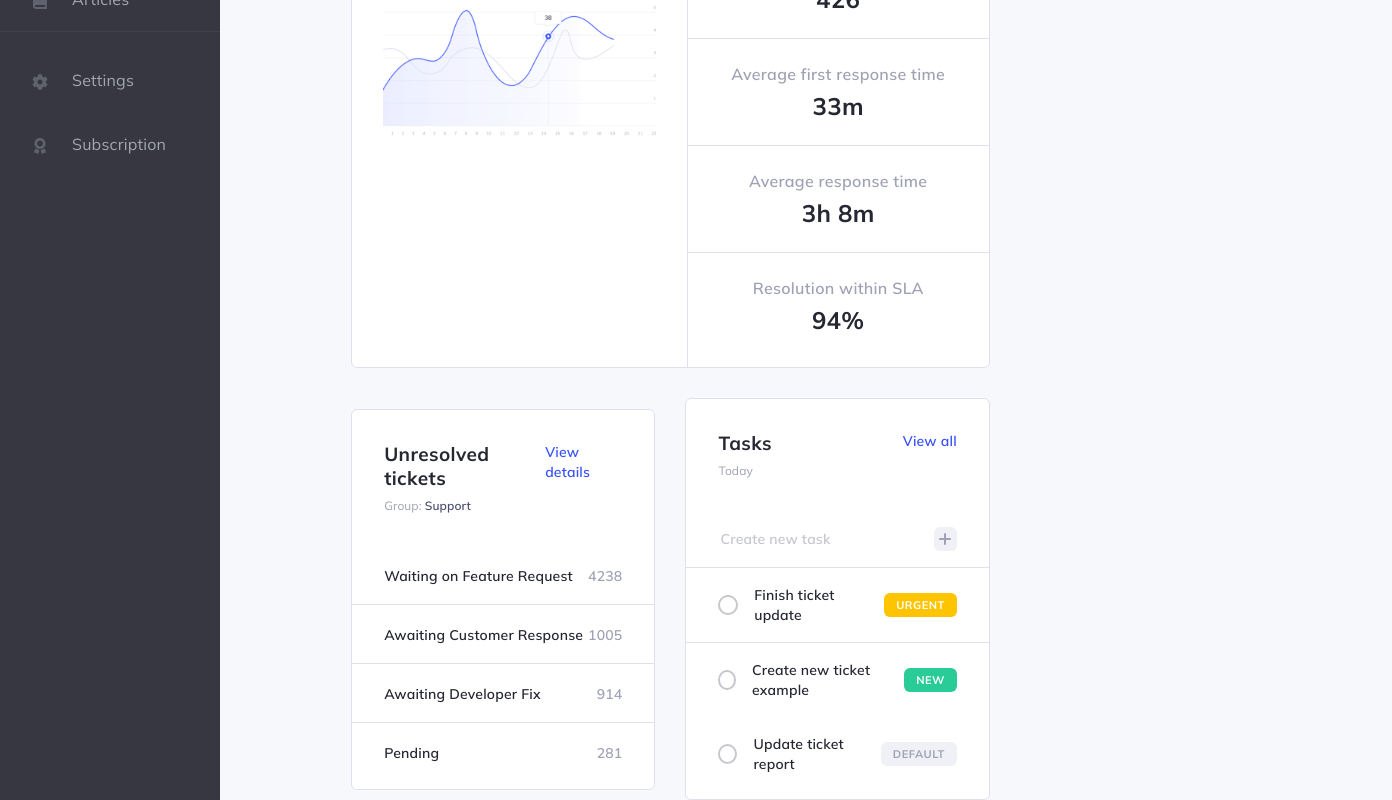
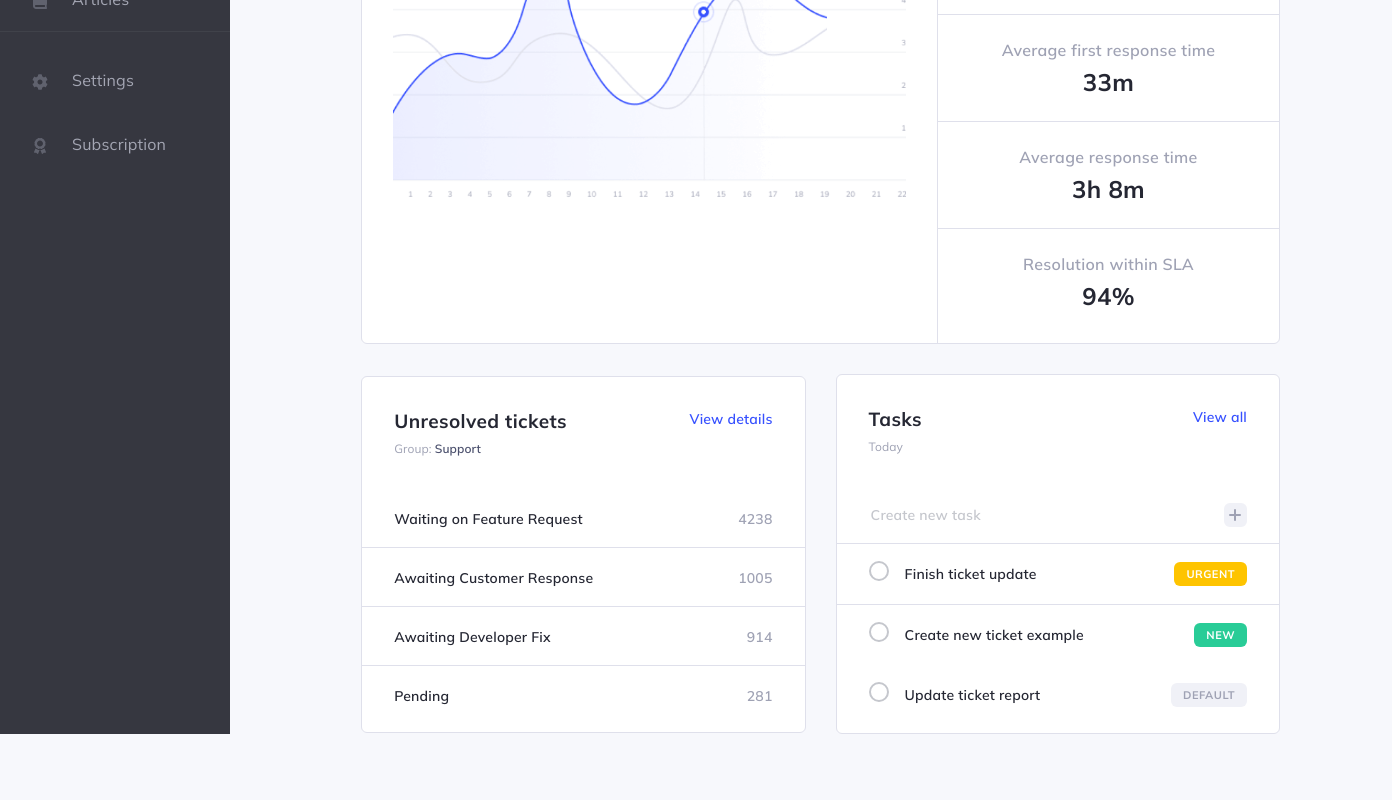
Before and after one commit to MuhammadAkbar-Ramazonov/dashboart, a React (Create React App) app: page / in a window 1280 px wide. Shown: the part 492-1292 px from the top of the page, 1392 px wide, since content can reach past the window. After the commit the page ends 1226 px from the top, so only its background shows below. Built offline with nearby package versions, Linux system fonts and the light colour scheme.

Commit message:
add chek to site

```diff
--- a/src/components/DiogramBody/DiogramChildCardsList/DiogramTaskList/DiogramTaskItem/DiogramTaskItem.css
+++ b/src/components/DiogramBody/DiogramChildCardsList/DiogramTaskList/DiogramTaskItem/DiogramTaskItem.css
@@ -1,10 +1,10 @@
-.diogram-task-item{
+.diogram-task-item {
 	padding: 17px 0;
 }
-.diogram-task-item:not(:last-child){
+.diogram-task-item:not(:last-child) {
 	border-top: 1px solid #dfe0eb;
 }
-.diogram-task-input{
+.diogram-task-input {
 	font-family: "Mulish";
 	font-weight: 600;
 	font-size: 14px;
@@ -12,7 +12,7 @@
 	letter-spacing: 0.2px;
 	color: #252733;
 }
-.diogram-task-input::placeholder{
+.diogram-task-input::placeholder {
 	font-family: "Mulish";
 	font-weight: 600;
 	font-size: 14px;
@@ -20,7 +20,7 @@
 	letter-spacing: 0.2px;
 	color: #c5c7cd;
 }
-.diogram-task-btn{
+.diogram-task-btn {
 	display: inline-block;
 	width: 24px;
 	height: 24px;
@@ -31,15 +31,19 @@
 }
 /* .diogram-task-checkbox{
 } */
-.diogram-task-checkbox-box{
+.diogram-task-checkbox-box {
 	display: inline-block;
 	width: 20px;
 	height: 20px;
 	margin-right: 16px;
 	border-radius: 50%;
-    border: 2px solid #C5C7CD;
-    transition:  background-color 0.3s ease;
+	border: 2px solid #c5c7cd;
+	transition: background-color 0.3s ease;
 }
-.diogram-task-checkbox:checked ~ .diogram-task-checkbox-box{
+.diogram-task-checkbox:checked ~ .diogram-task-checkbox-box {
 	background-color: #3751ff;
+	background-image: url("../../../../../assets/images/check.svg");
+	background-repeat: no-repeat;
+	background-position: center;
+	background-size: 10px 7px;
 }
--- a/src/components/DiogramBody/DiogramChildCardsList/DiogramTaskList/DiogramTaskList.js
+++ b/src/components/DiogramBody/DiogramChildCardsList/DiogramTaskList/DiogramTaskList.js
@@ -1,53 +1,63 @@
-import {DiogramTaskItem} from "./DiogramTaskItem/DiogramTaskItem"
-import {Status} from "./Status/Status"
+import { DiogramTaskItem } from "./DiogramTaskItem/DiogramTaskItem";
+import { Status } from "./Status/Status";
 
 export const DiogramTaskList = () => {
-    return <>
-        <ul className="mb-0 list-unstyled">
+	return (
+		<>
+			<ul className='mb-0 list-unstyled'>
 				<form>
-                <div className="d-flex align-items-center justify-content-between py-3 mx-32">
-                    <input className="diogram-task-input w-100 bg-transparent border-0" type="text" aria-label="Create new task" placeholder="Create new task" />
-                    <button className="diogram-task-btn rounded-2 border-0">
-
-                    </button>
+					<div className='d-flex align-items-center justify-content-between py-3 mx-32'>
+						<input
+							className='diogram-task-input w-100 bg-transparent border-0'
+							type='text'
+							aria-label='Create new task'
+							placeholder='Create new task'
+						/>
+						<button className='diogram-task-btn rounded-2 border-0'></button>
 					</div>
 				</form>
 				<DiogramTaskItem>
-                <div className="d-flex align-items-center">
-                    <input className="diogram-task-checkbox visually-hidden" type="checkbox" />
-                    <span className="diogram-task-checkbox-box">
-
-                    </span>
-                    <h3 className="diogram-tickets-title mb-0">
-                        Finish ticket update
-                    </h3>
+					<div className='d-flex align-items-center'>
+						<label >
+							<input
+								className='diogram-task-checkbox visually-hidden'
+								type='checkbox'
+							/>
+							<span className='diogram-task-checkbox-box'></span>
+						</label>
+						<h3 className='diogram-tickets-title mb-0'>Finish ticket update</h3>
 					</div>
-                <Status className="status rounded-2 status-urgent">urgent</Status>
+					<Status className='status rounded-2 status-urgent'>urgent</Status>
 				</DiogramTaskItem>
 				<DiogramTaskItem>
-                <div className="d-flex align-items-center">
-                    <input className="diogram-task-checkbox visually-hidden" type="checkbox" />
-                    <span className="diogram-task-checkbox-box">
-
-                    </span>
-                    <h3 className="diogram-tickets-title mb-0">
+					<div className='d-flex align-items-center'>
+						<label >
+							<input
+								className='diogram-task-checkbox visually-hidden'
+								type='checkbox'
+							/>
+							<span className='diogram-task-checkbox-box'></span>
+						</label>
+						<h3 className='diogram-tickets-title mb-0'>
 							Create new ticket example
 						</h3>
 					</div>
-                <Status className="status rounded-2 status-new">new</Status>
+					<Status className='status rounded-2 status-new'>new</Status>
 				</DiogramTaskItem>
 				<DiogramTaskItem>
-                <div className="d-flex align-items-center">
-                    <input className="diogram-task-checkbox visually-hidden" type="checkbox" />
-                    <span className="diogram-task-checkbox-box">
-
-                    </span>
-                    <h3 className="diogram-tickets-title mb-0">
-                        Update ticket report
-                    </h3>
+					<div className='d-flex align-items-center'>
+						<label >
+							<input
+								className='diogram-task-checkbox visually-hidden'
+								type='checkbox'
+							/>
+							<span className='diogram-task-checkbox-box'></span>
+						</label>
+						<h3 className='diogram-tickets-title mb-0'>Update ticket report</h3>
 					</div>
-                <Status className="status rounded-2 status-default">default</Status>
+					<Status className='status rounded-2 status-default'>default</Status>
 				</DiogramTaskItem>
 			</ul>
 		</>
-}
+	);
+};
--- a/src/main.css
+++ b/src/main.css
@@ -174,7 +174,8 @@ textarea {
  */
 
 button,
-input { /* 1 */
+input {
+	/* 1 */
 	overflow: visible;
 }
 
@@ -184,7 +185,8 @@ input { /* 1 */
  */
 
 button,
-select { /* 1 */
+select {
+	/* 1 */
 	text-transform: none;
 }
 
@@ -408,6 +410,7 @@ body {
 	padding: 0;
 	font-family: "Mulish", "Arial", sans-serif;
 	font-weight: 400;
+	background-color: #f7f8fc;
 }
 
 .visually-hidden {
@@ -452,9 +455,8 @@ body {
 	opacity: 0.7;
 }
 .site-overview {
-	padding-right: 402px;
-	padding-left: 131px;
-	background-color: #f7f8fc;
+	max-width: 1122px;
+	margin-left: 131px;
 }
 
 .overview-inner {
```
Also changed, not shown: src/assets/images/check.svg (added). Lines whose indentation alone changed are shown as unchanged.
